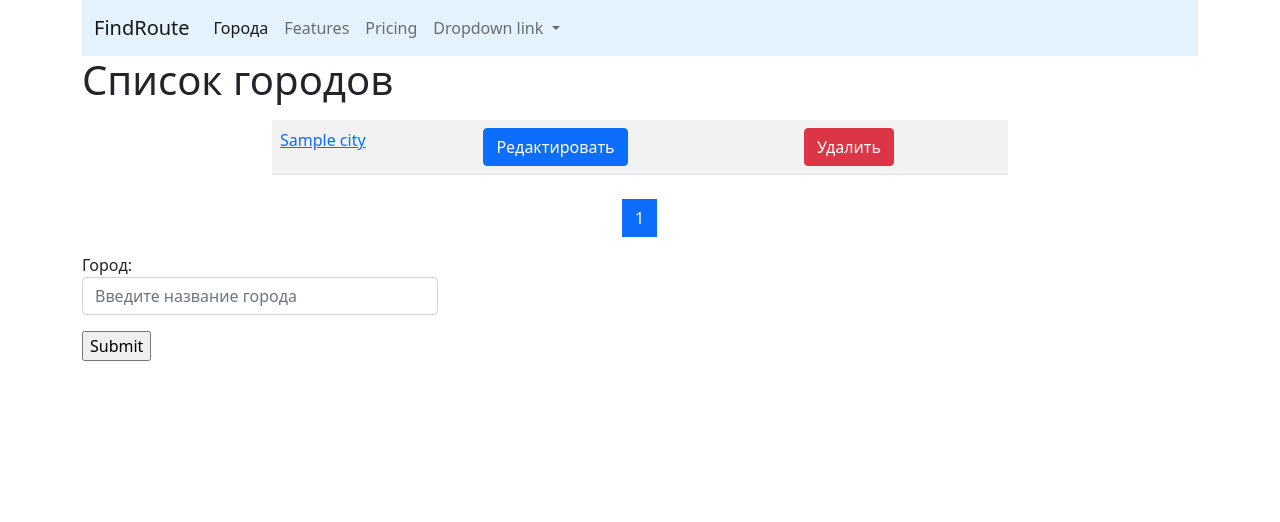
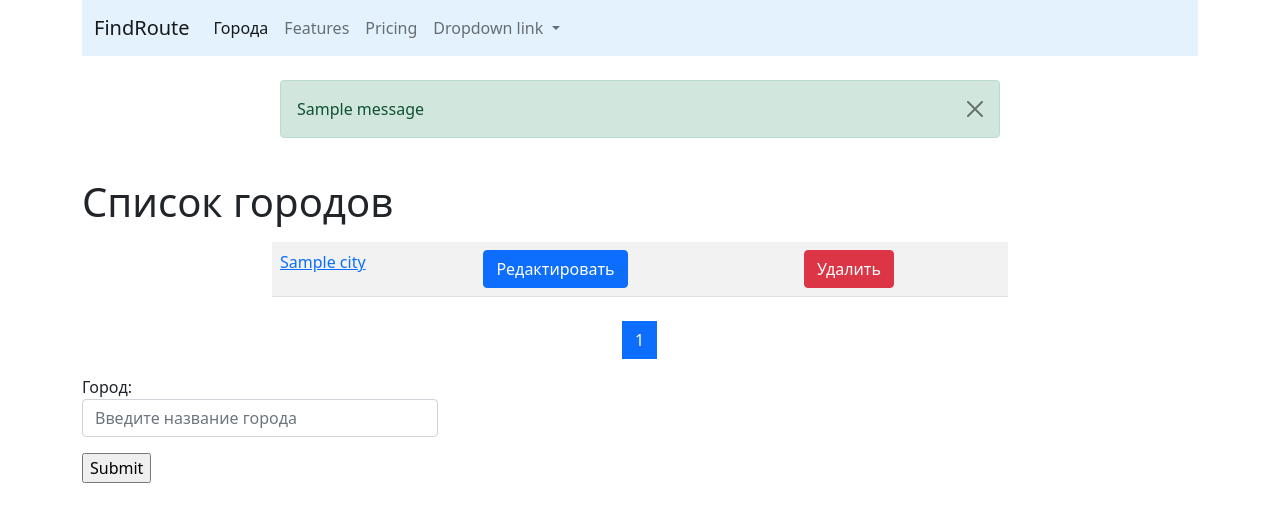
Before and after one commit to AnniLevi/Find_route, a Django app: page /cities/ in a window 1280 px wide. Shown: the top 522 px of the page. Run offline with Django 3.2, Linux system fonts and the light colour scheme; tables that the repository leaves empty hold one stand-in row (values such as "Sample post"); one stand-in notice (Sample message) is shown.

Commit message:
add messages

```diff
--- a/cities/templates/cities/home.html
+++ b/cities/templates/cities/home.html
@@ -55,7 +55,7 @@
 
 <div class="row">
     <div class="col-md-4">
-        <form action="" method="post">
+        <form action="{% url 'cities:create' %}" method="post">
             {% csrf_token %}
             {{ form.as_p }}
             <input type="submit" value="Submit">
--- a/cities/views.py
+++ b/cities/views.py
@@ -1,3 +1,5 @@
+from django.contrib import messages
+from django.contrib.messages.views import SuccessMessageMixin
 from django.core.paginator import Paginator
 from django.shortcuts import render, get_object_or_404
 from django.urls import reverse_lazy
@@ -40,18 +42,20 @@ class CityDetailView(DetailView):
     template_name = 'cities/detail.html'
 
 
-class CityCreateView(CreateView):
+class CityCreateView(SuccessMessageMixin, CreateView):
     model = City
     form_class = CityForm
     template_name = 'cities/create.html'
     success_url = reverse_lazy('cities:home')
+    success_message = "Город успешно создан"
 
 
-class CityUpdateView(UpdateView):
+class CityUpdateView(SuccessMessageMixin, UpdateView):
     model = City
     form_class = CityForm
     template_name = 'cities/create.html'
     success_url = reverse_lazy('cities:home')
+    success_message = "Город успешно отредактирован"
 
 
 class CityDeleteView(DeleteView):
@@ -60,6 +64,7 @@ class CityDeleteView(DeleteView):
     success_url = reverse_lazy('cities:home')
 
     def get(self, request, *args, **kwargs):    # без отдельной страницы delete.html
+        messages.success(request, 'Город успешно удален')
         return self.post(request, *args, **kwargs)
 
 
--- a/templates/base.html
+++ b/templates/base.html
@@ -16,11 +16,14 @@
     <body>
     <div class="container">
         <nav class="navbar navbar-expand-lg navbar-light" style="background-color: #e3f2fd;">
+
             <div class="container-fluid">
                 <a class="navbar-brand" href="{% url 'home' %}">FindRoute</a>
+
                 <button class="navbar-toggler" type="button" data-bs-toggle="collapse" data-bs-target="#navbarNavDropdown"
                         aria-controls="navbarNavDropdown" aria-expanded="false" aria-label="Toggle navigation">
                     <span class="navbar-toggler-icon"></span>
+
                 </button>
                 <div class="collapse navbar-collapse" id="navbarNavDropdown">
                     <ul class="navbar-nav">
@@ -50,6 +53,28 @@
             </div>
         </nav>
 
+        <div class="container">
+            <div class="row">
+                <div class="col-md-8 mx-auto my-4">
+                    {% if messages %}
+                            {% for message in messages %}
+                                {% if message.level == DEFAULT_MESSAGE_LEVELS.ERROR %}
+                                    <div class="alert alert-danger alert-dismissible fade show" role="alert">
+                                        {{ message }}
+                                        <button type="button" class="btn-close" data-bs-dismiss="alert" aria-label="Close"></button>
+                                    </div>
+                                {% else %}
+                                    <div class="alert alert-success alert-dismissible fade show" role="alert">
+                                        {{ message }}
+                                        <button type="button" class="btn-close" data-bs-dismiss="alert" aria-label="Close"></button>
+                                    </div>
+                                {% endif %}
+                            {% endfor %}
+                    {% endif %}
+                </div>
+            </div>
+        </div>
+
         {% block content %}{% endblock %}
         </div>
         <!-- Optional JavaScript; choose one of the two! -->
```
